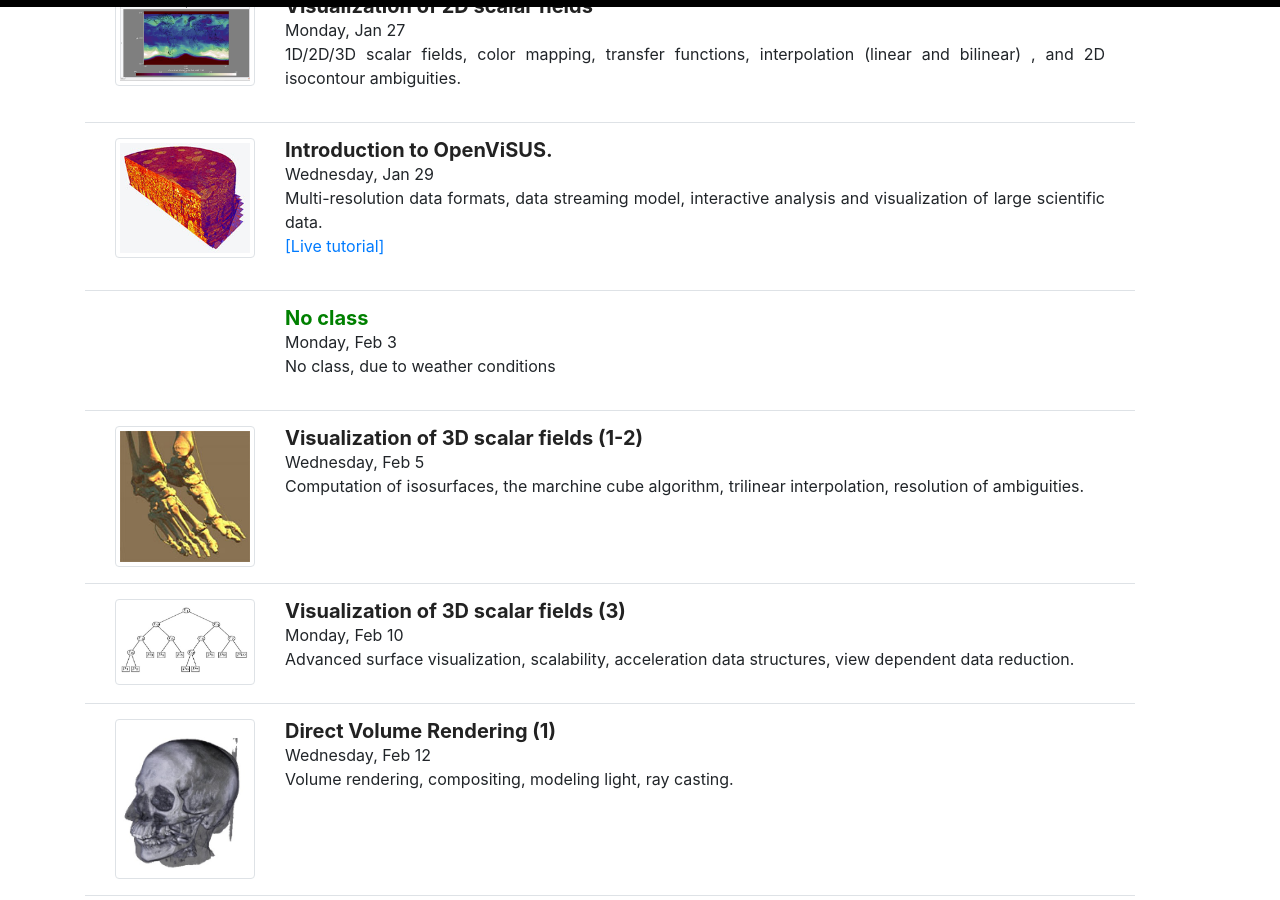
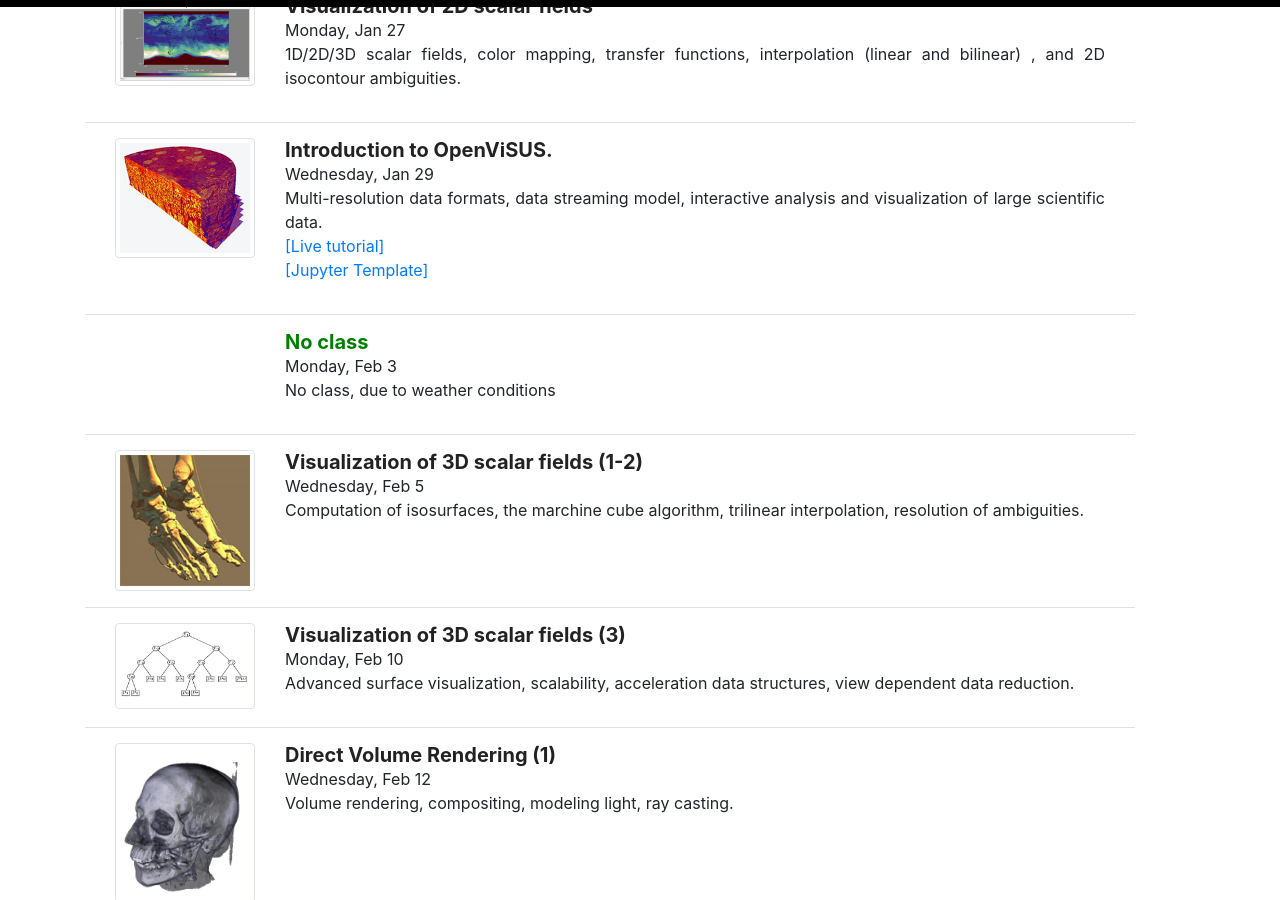
Before and after one commit to ComputingElevatedLab/sciviscourse, a Jekyll site: the page built from _pages/schedule.md, in a window 1280 px wide and 900 px high, scrolled down 1347 px. Built offline with Jekyll 4.4.1, drawn with Linux system fonts in a browser that asks for light colours.

Commit message:
Update schedule.yml

```diff
--- a/_data/schedule.yml
+++ b/_data/schedule.yml
@@ -35,7 +35,7 @@
 - name: Introduction to OpenViSUS.
   date: Wednesday, Jan 29
   image: ../images/schedule/visus.jpg
-  description: Multi-resolution data formats, data streaming model, interactive analysis and visualization of large scientific data. <br/><a href="https://mybinder.org/v2/gh/spetruzza/sciviscourse/master?filepath=jupyter%2FOpenVisus-Tutorial.ipynb">[Live tutorial]</a>
+  description: Multi-resolution data formats, data streaming model, interactive analysis and visualization of large scientific data. <br/><a href="https://mybinder.org/v2/gh/spetruzza/sciviscourse/master?filepath=jupyter%2FOpenVisus-Tutorial.ipynb">[Live tutorial]</a><br/><a href="https://mybinder.org/v2/gh/spetruzza/sciviscourse/master?filepath=jupyter%2FOpenVisus-Blank.ipynb">[Jupyter Template]</a>
 
 - name: No class
   date: Monday, Feb 3
```
